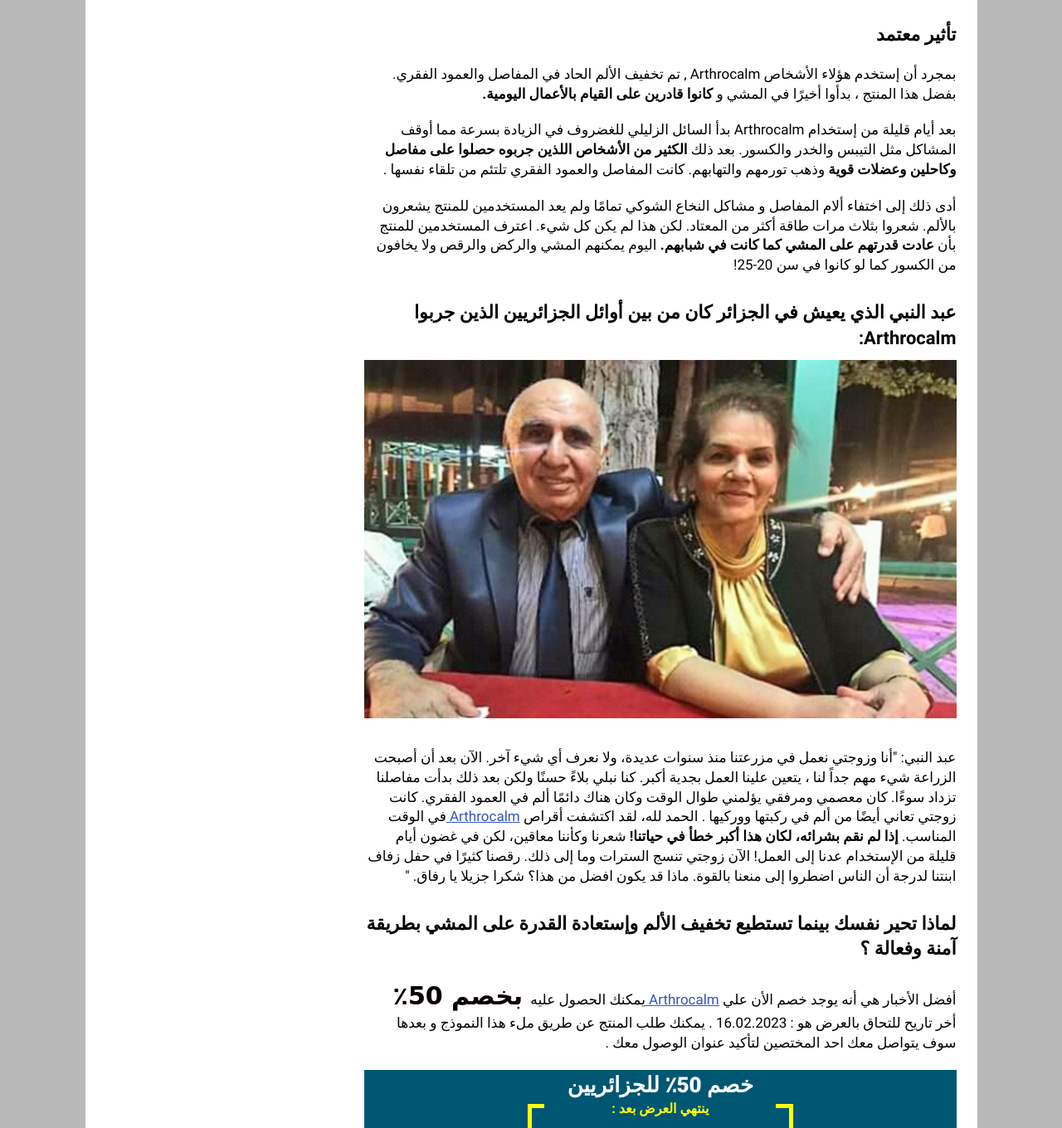
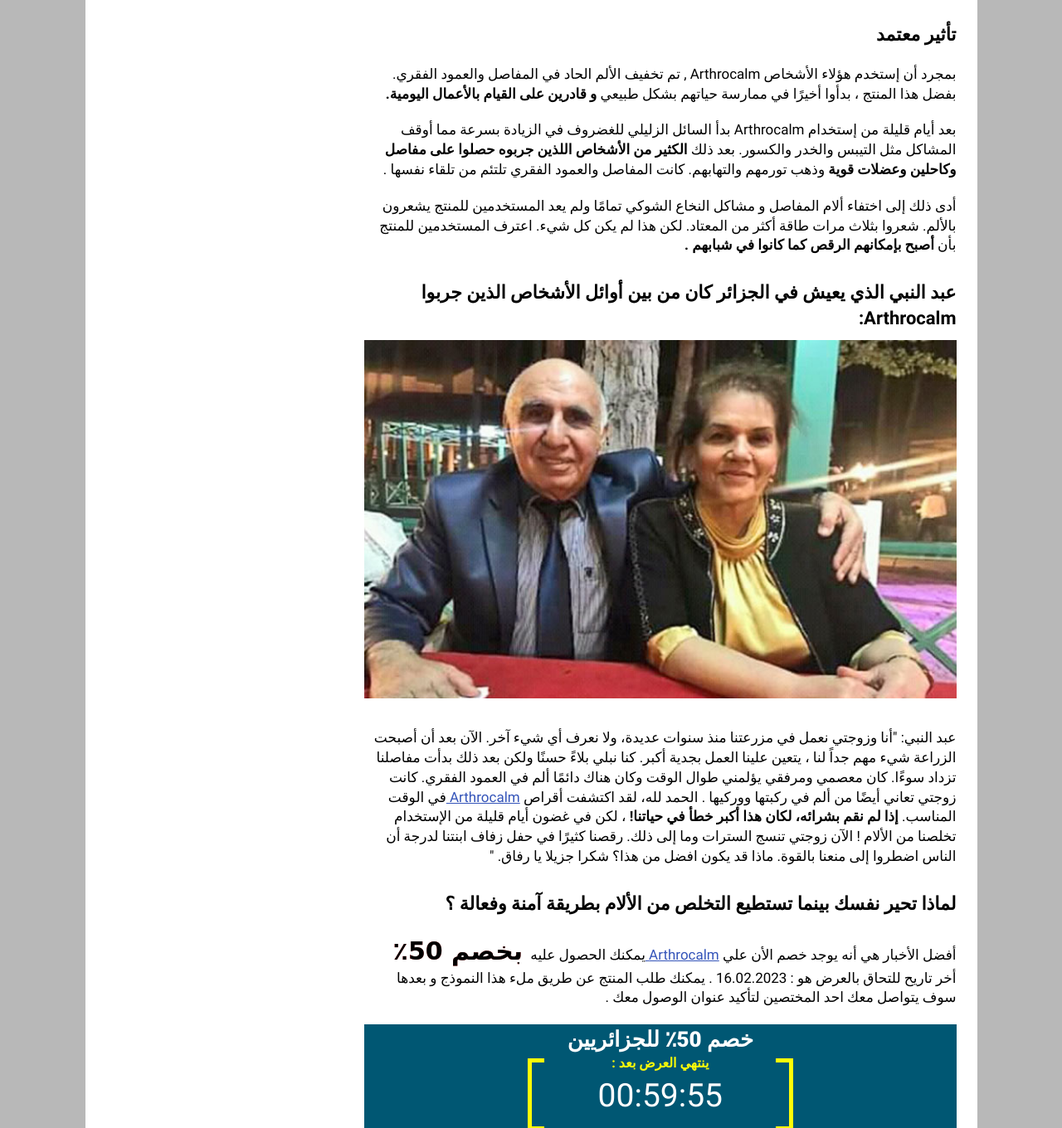
Before and after one commit to shadyplus/athro2-15-2-2023, a plain HTML site: page index.html in a window 1280 px wide. Shown: the part 3203-4563 px from the top of the page at 83% size. Drawn offline with nearby package versions, Linux system fonts and the light colour scheme.

Commit message:
edited css9

```diff
--- a/index.html
+++ b/index.html
@@ -138,7 +138,7 @@
                                 مثل هذه المواد الكيميائية. بما أن كل هذه المواد اصطناعية، لا يستطيع جسم الإنسان امتصاصها
                                 بشكل صحيح، ولا يمكنها التخلص من ألام الغضروف . أيضا، تسبب العديد من الآثار الجانبية، مثل <strong>
                                     تقرحات الكبد وفقدان السمع أو الفشل الكلوي. </strong> يأخذ المرء هذه المنتجات الكيميائية  على أمل أن
-                                تقلل من آلامه ولكن بدلاً من ذلك <strong> تظهر مشاكل أكثر 100 مرة.
+                                تقلل من آلامه ولكن بدلاً من ذلك <strong> تظهر مشاكل أكثر  .
                                      </strong></p>
                         </li>
                         <li>
@@ -169,7 +169,7 @@
                         والتهابهم وتيبسهم، فضلاً عن الالتهاب الناجم عن تلف المفاصل   والعمود الفقري.  </p>
                     <h5> تأثير معتمد </h5>
                     <p> بمجرد أن إستخدم هؤلاء الأشخاص Arthrocalm    , تم تخفيف الألم الحاد في المفاصل
-                        والعمود الفقري. بفضل هذا المنتج ، بدأوا أخيرًا في المشي و <strong> كانوا قادرين على القيام بالأعمال
+                        والعمود الفقري. بفضل هذا المنتج ، بدأوا أخيرًا في ممارسة حياتهم بشكل طبيعي <strong> و قادرين على القيام بالأعمال
                             اليومية. </strong></p>
                     <p> بعد أيام قليلة من إستخدام Arthrocalm بدأ السائل الزليلي للغضروف في الزيادة بسرعة مما أوقف المشاكل مثل
                         التيبس والخدر والكسور. بعد ذلك <strong>   الكثير من الأشخاص اللذين جربوه  حصلوا على مفاصل وكاحلين وعضلات قوية
@@ -177,8 +177,8 @@
                           . </p>
                     <p> أدى ذلك إلى اختفاء ألام  المفاصل و مشاكل النخاع الشوكي تمامًا ولم يعد المستخدمين للمنتج يشعرون
                         بالألم. شعروا بثلاث مرات طاقة أكثر من المعتاد. لكن هذا لم يكن كل شيء.
-                        اعترف المستخدمين للمنتج بأن <strong> عادت قدرتهم على المشي كما كانت في شبابهم. </strong>
-                        اليوم يمكنهم المشي والركض والرقص ولا يخافون من الكسور كما لو  كانوا في سن 20-25! </p>
+                        اعترف المستخدمين للمنتج بأن <strong> أصبح بإمكانهم الرقص كما  كانوا في شبابهم .  </strong>
+                         </p>
                     <!-- <h5> الآثار المؤكدة لهذا العلاج واضحة: </h5>
                     <div class="chart">
                         <article style="background-color: #f3fff1;">
@@ -212,7 +212,7 @@
                         والعضلات. اختفى التورم والالتهاب </p>
                     <p style="margin: auto;"><strong> الأسبوع الرابع </strong> - تخفيف التهاب المفاصل والحبل الشوكي،
                         استعادة القدرة على المشي بنسبة 100٪ </p> -->
-                    <h5>  عبد النبي الذي يعيش في الجزائر كان من بين أوائل الجزائريين الذين
+                    <h5>  عبد النبي الذي يعيش في الجزائر كان من بين أوائل الأشخاص الذين
                        جربوا Arthrocalm: </h5>
                         <img alt src="img/img3.jpg" style="width: 100%; margin: 10px 0;">
                     <p> عبد النبي: "أنا وزوجتي نعمل في مزرعتنا منذ سنوات عديدة، ولا نعرف أي شيء آخر. الآن بعد أن
@@ -220,10 +220,10 @@
                         مفاصلنا تزداد سوءًا. كان معصمي ومرفقي يؤلمني طوال الوقت وكان هناك دائمًا ألم في العمود الفقري.
                         كانت زوجتي تعاني أيضًا من ألم في ركبتها ووركيها . الحمد لله، لقد اكتشفت أقراص  <a
                             href="#form_form"> Arthrocalm </a> في الوقت المناسب. <strong> إذا لم نقم بشرائه،
-                            لكان هذا أكبر خطأ في حياتنا! </strong> شعرنا وكأننا معاقين، لكن في غضون أيام قليلة من الإستخدام  عدنا إلى
-                        العمل! الآن زوجتي تنسج السترات وما إلى ذلك. رقصنا كثيرًا في حفل زفاف ابنتنا لدرجة أن
+                            لكان هذا أكبر خطأ في حياتنا! </strong> ، لكن في غضون أيام قليلة من الإستخدام  تخلصنا من الألام
+                        ! الآن زوجتي تنسج السترات وما إلى ذلك. رقصنا كثيرًا في حفل زفاف ابنتنا لدرجة أن
                         الناس اضطروا إلى منعنا بالقوة. ماذا قد يكون افضل من هذا؟ شكرا جزيلا يا رفاق. " </p>
-                    <h5> لماذا تحير نفسك بينما تستطيع تخفيف الألم وإستعادة القدرة على المشي  بطريقة آمنة وفعالة
+                    <h5> لماذا تحير نفسك بينما تستطيع التخلص من الألام       بطريقة آمنة وفعالة
                         ؟ </h5>
 
                     <p> أفضل الأخبار هي أنه يوجد خصم  الأن علي  <a href="#form_form">Arthrocalm </a> يمكنك الحصول
```
